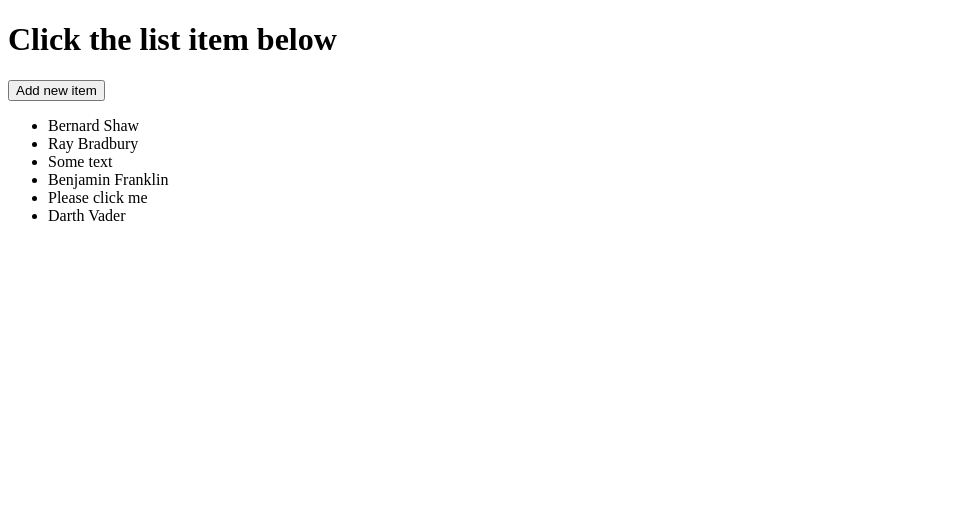
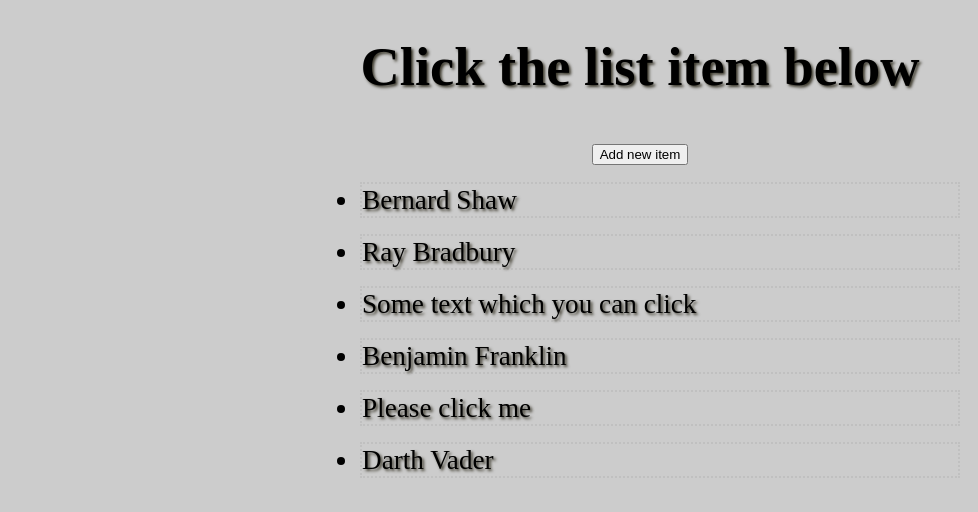
Before and after one commit to ArturWer/play-with-DOM, a plain HTML site: page index.html in a window 1280 px wide. Shown: the whole page, without its empty margins (0-978 px from the left). Drawn offline with Linux system fonts and the light colour scheme.

Commit message:
Added styles

```diff
--- a/index.html
+++ b/index.html
@@ -14,7 +14,7 @@
 	<ul>
 		<li>Bernard Shaw</li>
 		<li>Ray Bradbury</li>
-		<li>Some text</li>
+		<li>Some text which you can click</li>
 		<li>Benjamin Franklin</li>
 		<li>Please click me</li>
 		<li>Darth Vader</li>
--- a/main.css
+++ b/main.css
@@ -0,0 +1,18 @@
+body{
+	padding: 0;
+	margin: 0;
+	font-size: 1.7rem;
+	text-align: center;
+	text-shadow: 2px 2px 3px #3d3a2d;
+	background-color: #ccc;
+}
+ul{
+	max-width: 600px;
+	margin: 0 auto;
+	line-height: 2rem;
+}
+li{
+	text-align: left;
+	border: 2px dotted silver;
+	margin-top: 1rem;
+}
```
